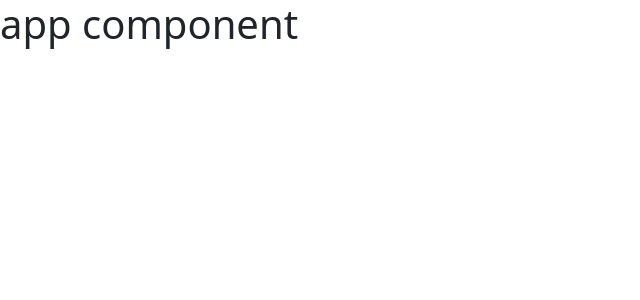
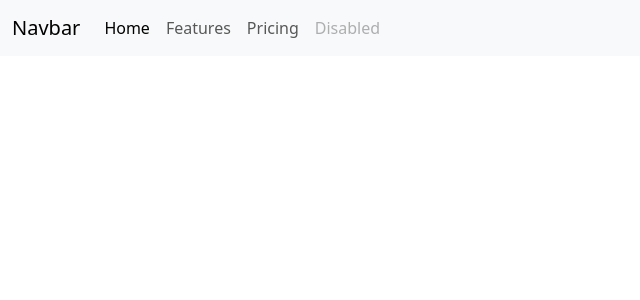
Before and after one commit to thaissaduraess/loginProject, an Angular app: page / in a window 1280 px wide. Shown: the top 300 px of the page, without its empty margins (0-640 px from the left). Built offline with nearby package versions, Linux system fonts and the light colour scheme.

Commit message:
adicionando biblioteca ngx-bootstrap

```diff
--- a/package.json
+++ b/package.json
@@ -19,6 +19,7 @@
     "@angular/platform-browser-dynamic": "^16.2.0",
     "@angular/router": "^16.2.0",
     "bootstrap": "^5.3.2",
+    "ngx-bootstrap": "^11.0.2",
     "rxjs": "~7.8.0",
     "tslib": "^2.3.0",
     "zone.js": "~0.13.0"
--- a/src/app/app.component.html
+++ b/src/app/app.component.html
@@ -1 +1,25 @@
-<h1>app component</h1>
+<nav class="navbar navbar-expand-lg bg-body-tertiary">
+    <div class="container-fluid">
+      <a class="navbar-brand" href="#">Navbar</a>
+      <button class="navbar-toggler" type="button" data-bs-toggle="collapse" data-bs-target="#navbarNav" aria-controls="navbarNav" aria-expanded="false" aria-label="Toggle navigation">
+        <span class="navbar-toggler-icon"></span>
+      </button>
+      <div class="collapse navbar-collapse" id="navbarNav">
+        <ul class="navbar-nav">
+          <li class="nav-item">
+            <a class="nav-link active" aria-current="page" href="#">Home</a>
+          </li>
+          <li class="nav-item">
+            <a class="nav-link" href="#">Features</a>
+          </li>
+          <li class="nav-item">
+            <a class="nav-link" href="#">Pricing</a>
+          </li>
+          <li class="nav-item">
+            <a class="nav-link disabled" aria-disabled="true">Disabled</a>
+          </li>
+        </ul>
+      </div>
+    </div>
+  </nav>
+  <div class="container"></div>
```
Also changed, not shown: 1 other file (tests, documents, lock files or other folders).
